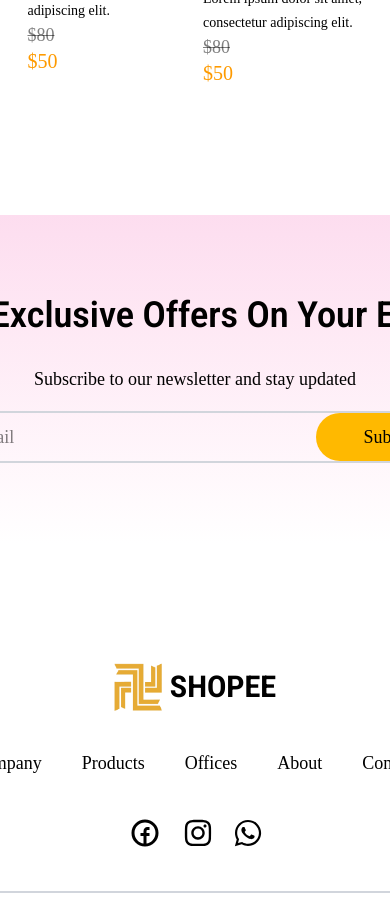
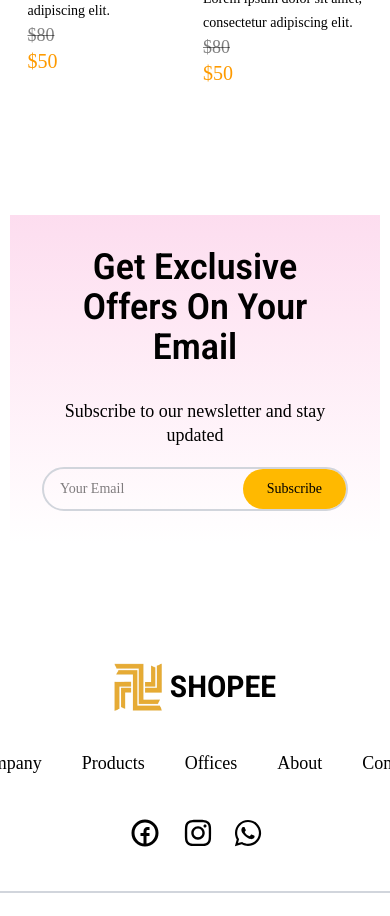
Before and after one commit to riyudev/E-Commerce-Website, a React (Vite) app: page / in a window 390 px wide. Shown: the part 4020-4936 px from the top of the page. Built offline with nearby package versions, Linux system fonts and the light colour scheme; a web font is replaced by a local one.

Commit message:
responsive news letter

```diff
--- a/src/components/NewsLetter.jsx
+++ b/src/components/NewsLetter.jsx
@@ -2,17 +2,19 @@ import React from "react";
 
 function NewsLetter() {
   return (
-    <div className="mb-10 place-items-center pt-20">
-      <figure className="flex w-7xl flex-col items-center bg-gradient-to-b from-pink-200/70 to-white p-20">
-        <h2 className="mb-8">Get Exclusive Offers On Your Email</h2>
-        <p className="mb-5">Subscribe to our newsletter and stay updated</p>
-        <div className="flex items-center justify-center rounded-full border-2 border-gray-300 pl-6">
+    <div className="mb-10 place-items-center px-2.5 pt-20">
+      <figure className="laptop:p-20 flex w-full max-w-7xl flex-col items-center justify-center bg-gradient-to-b from-pink-200/70 to-white p-8">
+        <h2 className="mb-8 text-center">Get Exclusive Offers On Your Email</h2>
+        <p className="mb-5 text-center">
+          Subscribe to our newsletter and stay updated
+        </p>
+        <div className="laptop:pl-6 flex w-full max-w-2xl min-w-32 items-center justify-between rounded-full border-2 border-gray-300 pl-4">
           <input
             type="email"
             placeholder="Your Email"
-            className="w-96 focus:outline-none"
+            className="laptop:text-lg w-full pr-2 text-sm focus:outline-none"
           />
-          <button className="rounded-full bg-amber-400 px-12 py-3 hover:bg-amber-500">
+          <button className="laptop:px-12 laptop:text-lg laptop:py-3 rounded-full bg-amber-400 px-6 py-2 text-sm hover:bg-amber-500">
             Subscribe
           </button>
         </div>
```
